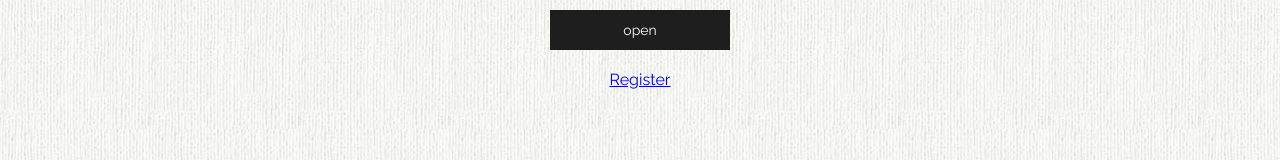
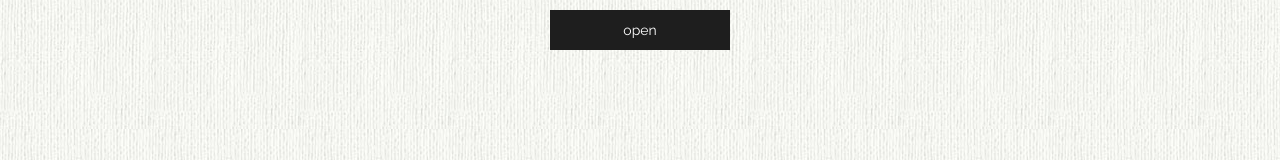
Before and after one commit to jhwheeler/simple-spirit, a React app: page /login in a window 1280 px wide. Shown: the part 318-478 px from the top of the page. Built offline with nearby package versions, Linux system fonts and the light colour scheme.

Commit message:
Remove link to register page from login form

```diff
--- a/src/components/LoginForm.js
+++ b/src/components/LoginForm.js
@@ -15,7 +15,6 @@ class LoginForm extends React.Component {
             <input className="pass-input" type="password" name="password" placeholder="pass" id="password"/>
         </fieldset>
         <input type="submit" className="login-button" value="open"/>
-        <Link to="/register"><p className="register-link">Register</p></Link>
       </form>
     );
   }
```
